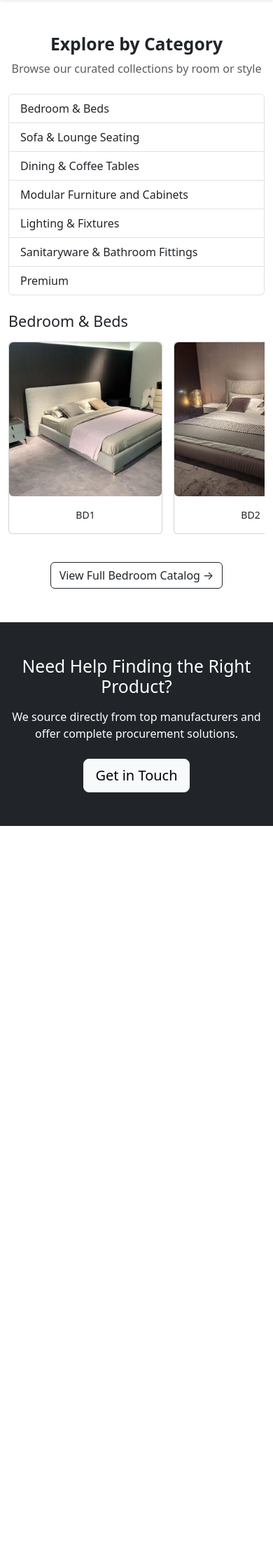
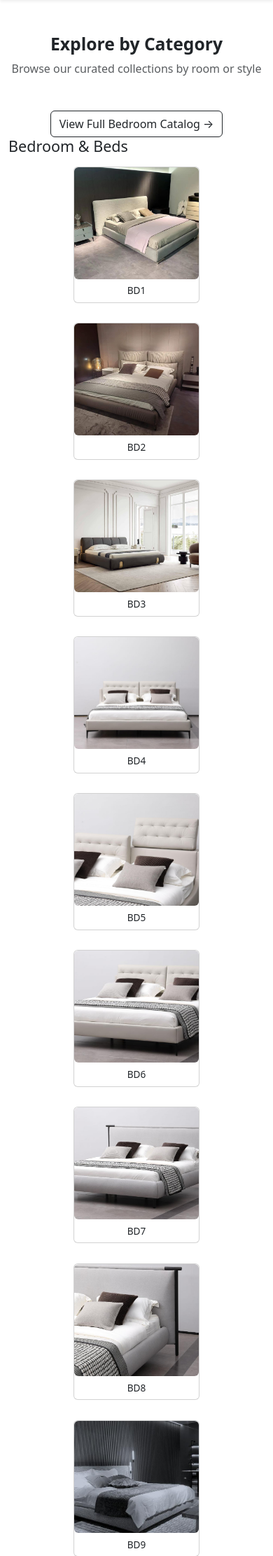
Before and after one commit to rahilshah52/rahilshah52.github.io, a Flask app: page /products in a window 390 px wide. Shown: the part 66-2289 px from the top of the page at 70% size. Before the commit the page ends 1246 px from the top, so only its background shows below. Run offline with Flask 3, Linux system fonts and the light colour scheme.

Commit message:
mobile updates 2

```diff
--- a/templates/products.html
+++ b/templates/products.html
@@ -61,6 +61,125 @@
     right: 30px;
     z-index: 99;
   }
+
+  @media (max-width: 768px) {
+  .scroll-container {
+    display: flex;
+    flex-wrap: wrap;
+    justify-content: center;
+    gap: 1rem;
+    overflow-x: hidden !important;
+  }
+
+  .card {
+    flex: 0 0 45%;
+    margin-bottom: 1rem;
+  }
+
+  .product-img {
+    height: 160px;
+  }
+
+  .card-body.small {
+    font-size: 0.85rem;
+  }
+}
+@media (max-width: 768px) {
+  .row > .col-md-3 {
+    order: 2;
+    width: 100%;
+    margin-top: 20px;
+  }
+
+  .row > .col-md-9 {
+    order: 1;
+    width: 100%;
+  }
+
+  #category-list {
+    display: flex;
+    overflow-x: auto;
+    flex-wrap: nowrap;
+    gap: 10px;
+    padding-bottom: 10px;
+  }
+
+  #category-list .list-group-item {
+    flex: 0 0 auto;
+    white-space: nowrap;
+    font-size: 0.85rem;
+    padding: 8px 12px;
+    border-radius: 20px;
+    border: 1px solid #ccc;
+  }
+
+  #category-list .list-group-item.active {
+    background-color: #333;
+    color: white;
+  }
+}
+@media (max-width: 576px) {
+  .scroll-container {
+    padding-left: 10px;
+    padding-right: 10px;
+    gap: 0.8rem;
+  }
+
+  .card {
+    min-width: 180px !important;
+  }
+
+  .card .card-body {
+    font-size: 0.85rem;
+    padding: 0.4rem 0.25rem;
+  }
+
+  .product-img {
+    height: 160px;
+  }
+}
+@media (max-width: 576px) {
+  footer {
+    margin-top: 2rem !important;
+    padding-top: 1rem !important;
+    padding-bottom: 2rem !important;
+    font-size: 0.9rem;
+  }
+
+  .section.text-center.bg-dark {
+    padding: 40px 15px !important;
+  }
+
+  .section.text-center.bg-dark h2 {
+    font-size: 1.3rem;
+  }
+
+  .section.text-center.bg-dark p {
+    font-size: 0.95rem;
+    line-height: 1.4;
+  }
+
+  .section.text-center.bg-dark .btn {
+    font-size: 1rem;
+    padding: 10px 20px;
+  }
+}
+@media (max-width: 576px) {
+  .modal-img {
+    width: 100vw;
+    max-height: 75vh;
+    border-radius: 0;
+  }
+
+  .modal-content.bg-dark {
+    padding: 0;
+  }
+
+  .modal-header {
+    padding: 10px 16px;
+  }
+}
+
 </style>
 
 <!-- Section: Category Buttons -->
@@ -166,6 +285,9 @@
       const capitalized = selectedCategory.charAt(0).toUpperCase() + selectedCategory.slice(1);
       catalogBtn.innerText = `View Full ${capitalized} Catalog →`;
       catalogBtn.href = `/catalogs?cat=${selectedCategory}`;
+      // 🔥 Highlight active button
+    categoryButtons.forEach(btn => btn.classList.remove('active'));
+    button.classList.add('active');
     });
   });
 
```
Also changed, not shown: templates/index1.html (+132 -33 lines), templates/services.html (+86 -0 lines), templates/showroom.html (+60 -0 lines).
